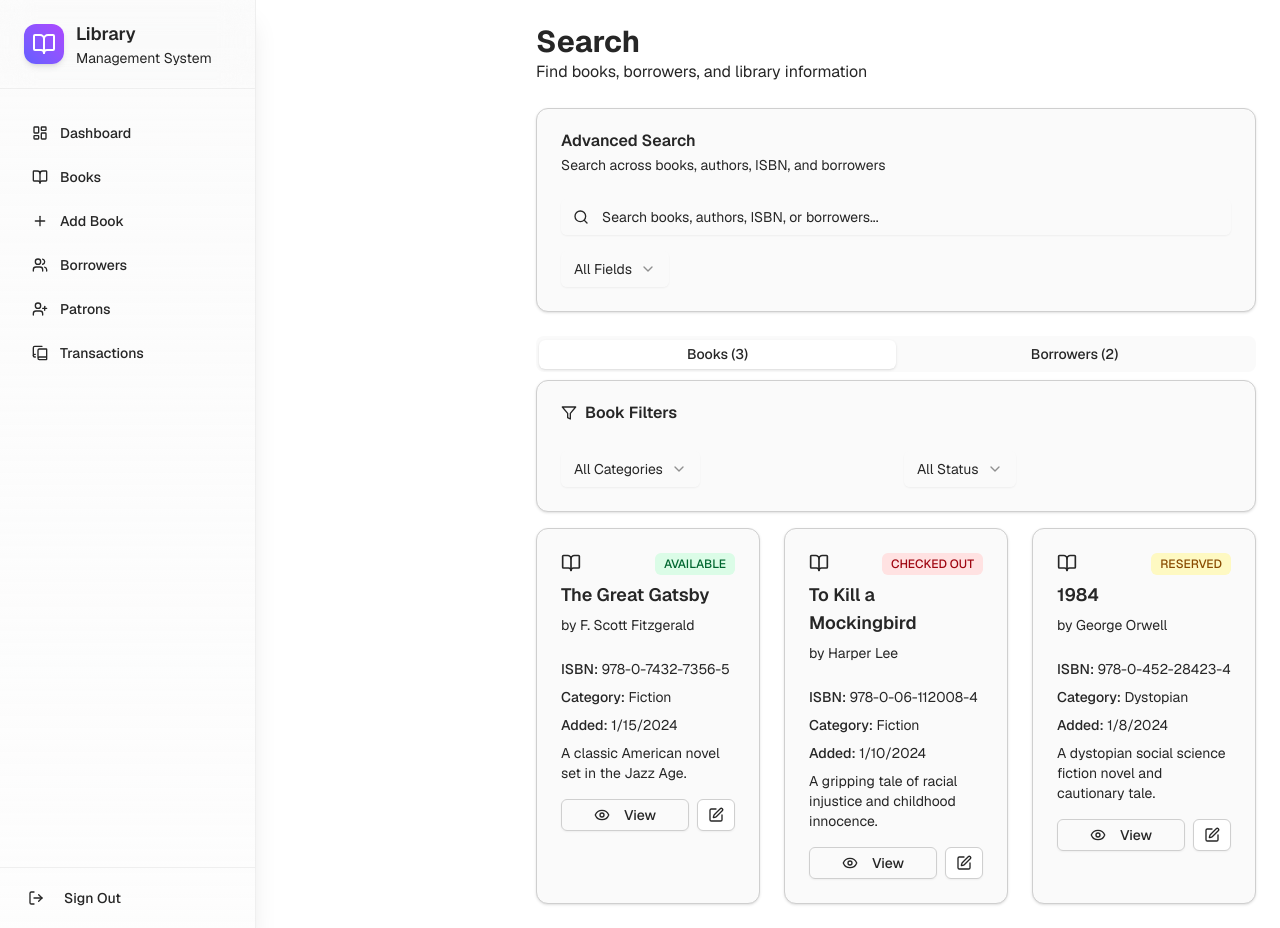
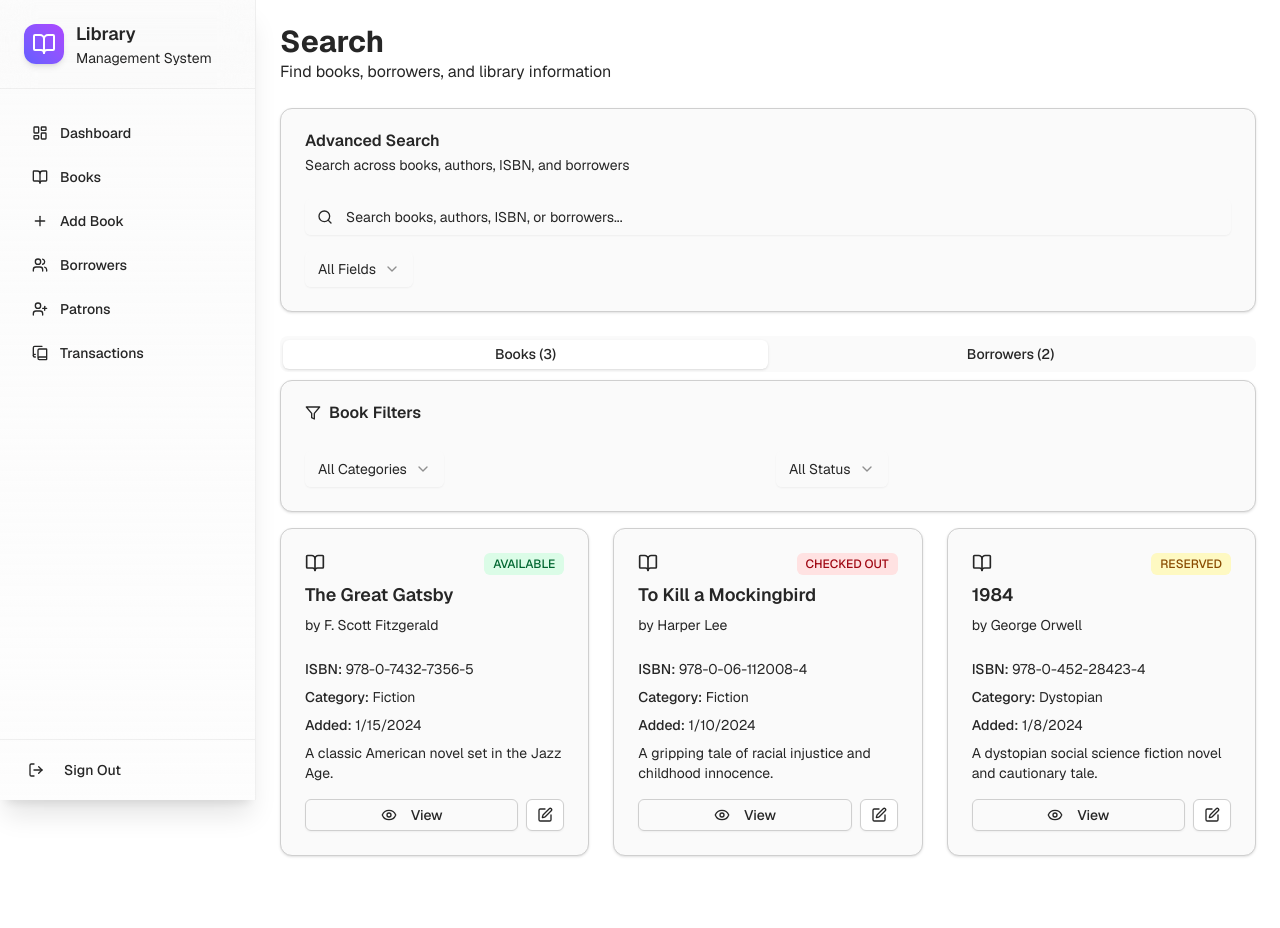
Before and after one commit to Satoshiish/library-system, a Next.js app: page /search in a window 1280 px wide. After the commit the page ends 880 px from the top, so only its background shows below. Built offline with nearby package versions, Linux system fonts and the light colour scheme; sample sign-in values are in the browser's storage.

Commit message:
FINAL UPDATE

```diff
--- a/components/layout/sidebar.tsx
+++ b/components/layout/sidebar.tsx
@@ -5,7 +5,18 @@ import Link from "next/link"
 import { usePathname, useRouter } from "next/navigation"
 import { cn } from "@/lib/utils"
 import { Button } from "@/components/ui/button"
-import { BookOpen, LayoutDashboard, Users, UserPlus, Plus, LogOut, Menu, X, BookCopy } from "lucide-react"
+import {
+  BookOpen,
+  LayoutDashboard,
+  Users,
+  UserPlus,
+  Plus,
+  Search,
+  LogOut,
+  Menu,
+  X,
+  BookCopy,
+} from "lucide-react"
 
 const navigation = [
   { name: "Dashboard", href: "/dashboard", icon: LayoutDashboard },
@@ -30,24 +41,23 @@ export function Sidebar() {
 
   return (
     <>
-      {/* Mobile toggle button - CHANGE: adjusted z-index and positioning */}
-      <div className="md:hidden fixed top-4 left-4 z-50">
+      {/* Mobile toggle button */}
+      <div className="lg:hidden fixed top-4 left-4 z-50">
         <Button
           variant="outline"
           size="icon"
-          className="backdrop-blur-md border-muted shadow-sm bg-transparent"
+          className="backdrop-blur-md border-muted shadow-sm"
           onClick={() => setIsMobileMenuOpen(!isMobileMenuOpen)}
         >
           {isMobileMenuOpen ? <X className="h-5 w-5" /> : <Menu className="h-5 w-5" />}
         </Button>
       </div>
 
-      {/* Sidebar - CHANGE: converted to drawer on mobile, fixed on desktop */}
+      {/* Sidebar */}
       <div
         className={cn(
           "fixed inset-y-0 left-0 z-40 w-64 backdrop-blur-xl border-r border-border/30 bg-gradient-to-b from-sidebar/70 to-sidebar/40 text-sidebar-foreground shadow-xl transform transition-all duration-300 ease-in-out",
-          "md:translate-x-0 md:relative md:inset-auto md:z-0",
-          isMobileMenuOpen ? "translate-x-0" : "-translate-x-full",
+          isMobileMenuOpen ? "translate-x-0" : "-translate-x-full lg:translate-x-0"
         )}
       >
         <div className="flex flex-col h-full">
@@ -65,7 +75,8 @@ export function Sidebar() {
           {/* Navigation */}
           <nav className="flex-1 p-4 space-y-1 mt-2">
             {navigation.map((item) => {
-              const isActive = pathname === item.href || pathname.startsWith(`${item.href}/`)
+              const isActive =
+                pathname === item.href || pathname.startsWith(`${item.href}/`)
               return (
                 <Link
                   key={item.name}
@@ -75,13 +86,13 @@ export function Sidebar() {
                     "group flex items-center gap-3 px-4 py-2.5 rounded-lg text-sm font-medium transition-all duration-200 relative",
                     isActive
                       ? "bg-gradient-to-r from-indigo-500/90 to-purple-500/80 text-white shadow-md"
-                      : "hover:bg-muted/60 hover:text-foreground text-muted-foreground",
+                      : "hover:bg-muted/60 hover:text-foreground text-muted-foreground"
                   )}
                 >
                   <div
                     className={cn(
                       "absolute left-0 top-0 h-full w-1 rounded-r-lg transition-all",
-                      isActive ? "bg-indigo-400" : "group-hover:bg-indigo-300/60",
+                      isActive ? "bg-indigo-400" : "group-hover:bg-indigo-300/60"
                     )}
                   />
                   <item.icon className="h-4 w-4 shrink-0" />
@@ -105,9 +116,12 @@ export function Sidebar() {
         </div>
       </div>
 
-      {/* Mobile Overlay - CHANGE: only show on mobile when menu is open */}
+      {/* Mobile Overlay */}
       {isMobileMenuOpen && (
-        <div className="fixed inset-0 bg-black/40 backdrop-blur-sm z-30 md:hidden" onClick={closeMenu} />
+        <div
+          className="fixed inset-0 bg-black/40 backdrop-blur-sm z-30 lg:hidden"
+          onClick={closeMenu}
+        />
       )}
     </>
   )
```
